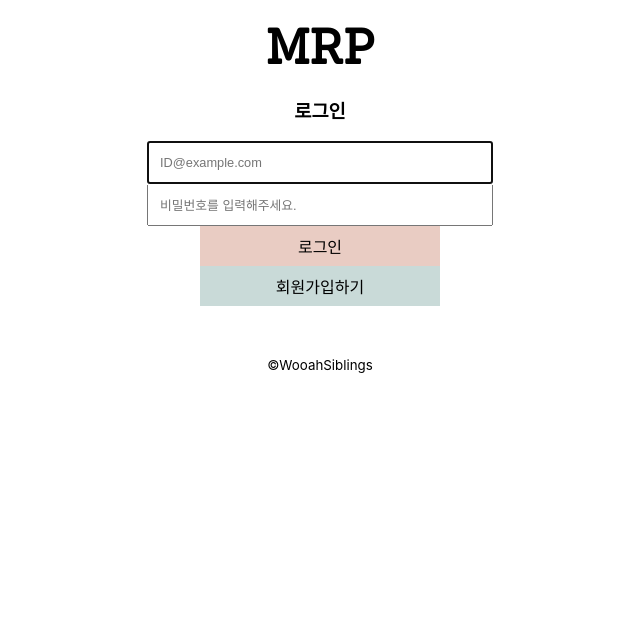
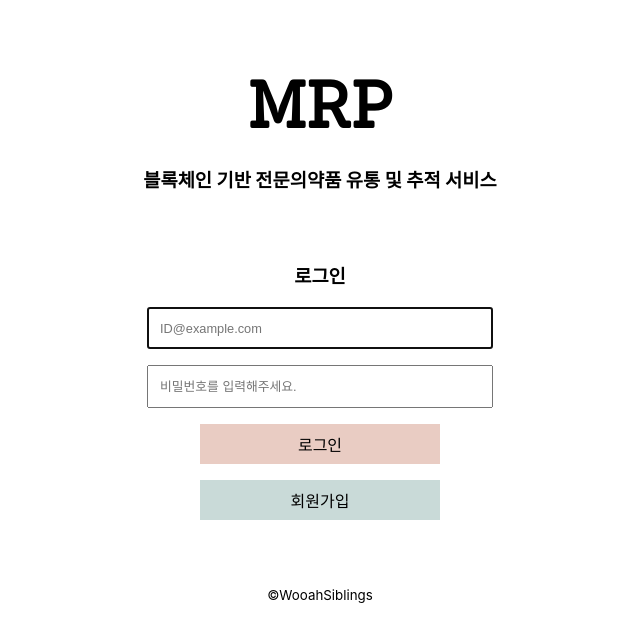
Before and after one commit to Seongjun-Moon/MRP, a React (Create React App) app in the folder web/: page /distribution in a window 1280 px wide. Shown: the top 642 px of the page, without its empty margins (320-960 px from the left). Built offline with nearby package versions, Linux system fonts and the light colour scheme.

Commit message:
Add logout

```diff
--- a/web/src/API.js
+++ b/web/src/API.js
@@ -41,6 +41,11 @@ const getUser = (id, pw) => {
     id,
     pw,
   });
+};
+
+/* 로그아웃 */
+const logout = () => {
+  return axios.get(`http://${url}/user/logout`);
 };
 
 /* 회원가입 */
@@ -103,6 +108,7 @@ export default {
   createCompanyUserInfo,
   getCompanyInfo,
   getUser,
+  logout,
   addUser,
   getUserInfo,
   createMedicineInfo,
--- a/web/src/App.js
+++ b/web/src/App.js
@@ -12,7 +12,7 @@ const cookies = new Cookies();
 
 function App(props) {
   React.useEffect(() => {
-    if (cookies.get("loggedIn")) {
+    if (cookies.get("loggedIn") === true) {
       store.dispatch(
         signin({
           isLoggedIn: true,
--- a/web/src/components/main-container.jsx
+++ b/web/src/components/main-container.jsx
@@ -31,11 +31,7 @@ function MainContainer(props) {
         )}
       </Route>
       <Route exact path="/medicine/list">
-        {props.companyType !== "oversee" ? (
-          <Redirect to="/dashboard" />
-        ) : (
-          <MedicinePage />
-        )}
+        <MedicinePage />
       </Route>
       <Route exact path="/medicine/register">
         {props.companyType !== "oversee" ? (
--- a/web/src/components/sidebar-container.jsx
+++ b/web/src/components/sidebar-container.jsx
@@ -7,10 +7,14 @@ import store from "../redux/store";
 import signin from "../redux/user/user.action";
 
 import Cookies from "universal-cookie";
+import API from "../API";
 const cookies = new Cookies();
 
 function SidebarContainer(props) {
-  const logout = () => {
+  const logout = async (event) => {
+    const status = await API.logout();
+    if (status.message) {
+      event.preventDefault();
       cookies.remove("loggedIn", { path: "/" });
       cookies.remove("userCompanyType", { path: "/" });
       store.dispatch(
@@ -18,6 +22,9 @@ function SidebarContainer(props) {
           isLoggedIn: false,
         })
       );
+    } else {
+      alert("로그아웃에 실패했습니다.");
+    }
   };
 
   return (
@@ -73,7 +80,7 @@ function SidebarContainer(props) {
       <ul className="sidebar-menu_user">
         <li>마이페이지</li>
       </ul>
-      <button onClick={logout} className="sub-btn">
+      <button onClick={(event) => logout(event)} className="sub-btn">
         로그아웃
       </button>
     </aside>
--- a/web/src/pages/welcome.pages.jsx
+++ b/web/src/pages/welcome.pages.jsx
@@ -20,20 +20,23 @@ class Welcome extends React.Component {
   render() {
     return (
       <section className="welcome">
-        <header>MRP</header>
+        <header>
+          <h1>MRP</h1>
+          <h3>블록체인 기반 전문의약품 유통 및 추적 서비스</h3>
+        </header>
         <article className="login-container">
           {this.state.sign ? (
             <>
               <Signin />
               <button className="sub-btn" onClick={this.signupButton}>
-                회원가입하기
+                회원가입
               </button>
             </>
           ) : (
             <>
               <Signup toggleSignin={this.signupButton} />
               <button className="sub-btn" onClick={this.signupButton}>
-                로그인하기
+                로그인
               </button>
             </>
           )}
--- a/web/src/scss/pages.scss
+++ b/web/src/scss/pages.scss
@@ -18,23 +18,28 @@
 }
 
 .welcome {
-  width: 50rem;
+  display: grid;
+  grid-template-rows: 1fr min-content 1fr;
   margin: 0 auto;
   text-align: center;
 
   header {
     width: 30rem;
-    margin: 0 auto;
-    font-family: $Sanchez;
-    font-size: 3rem;
-    font-weight: 700;
+    margin: 2rem auto;
+
+    h1 {
+      margin: 1rem auto;
+      font-size: 4rem;
+      font-weight: 700;
+      font-family: $Sanchez;
+    }
   }
 
   input {
-    margin: 0 auto;
+    margin: 1rem auto;
   }
 
   button {
-    margin: 0 auto;
+    margin: 1rem auto;
   }
 }
```
Lines whose indentation alone changed are shown as unchanged.
